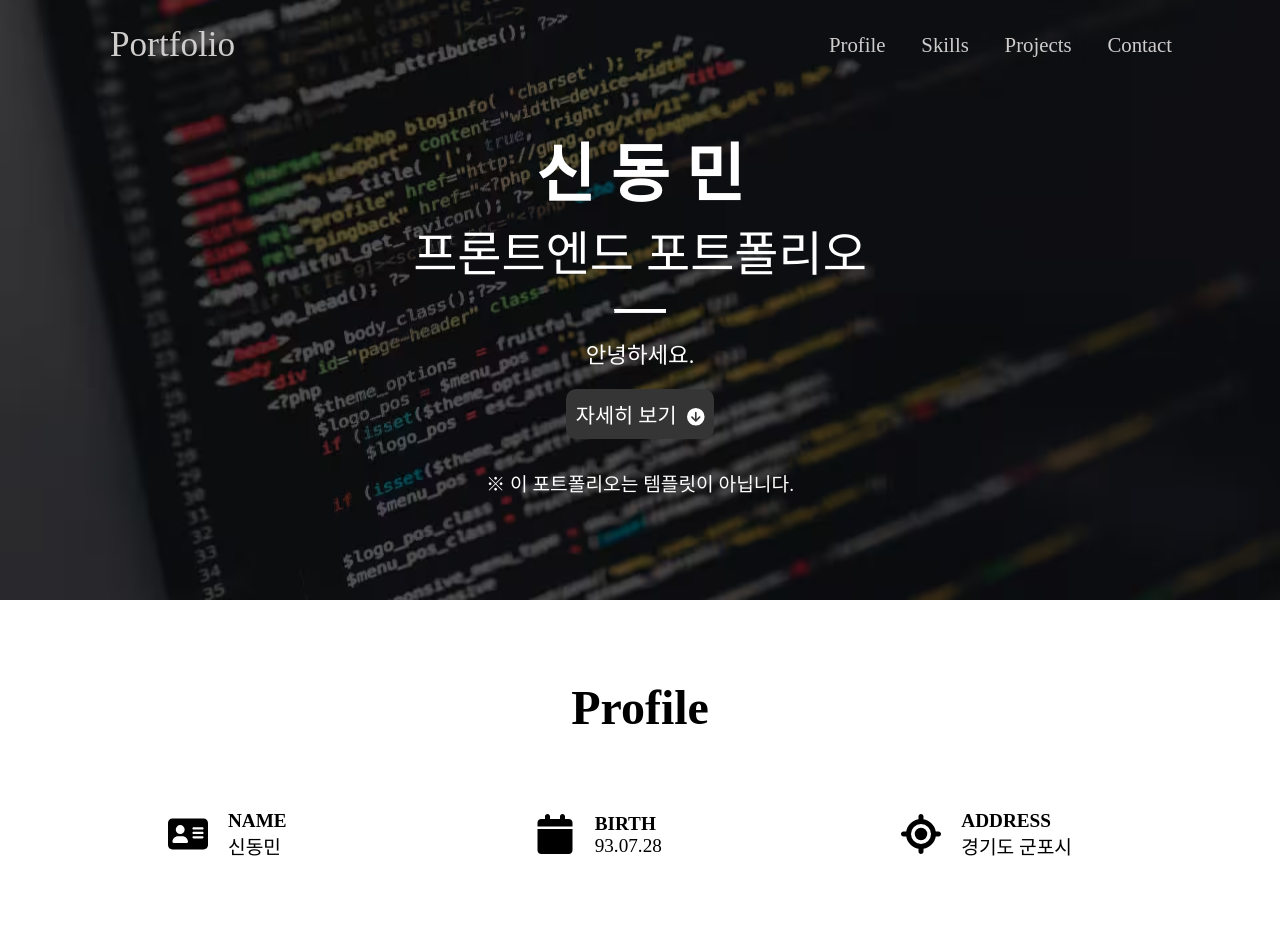
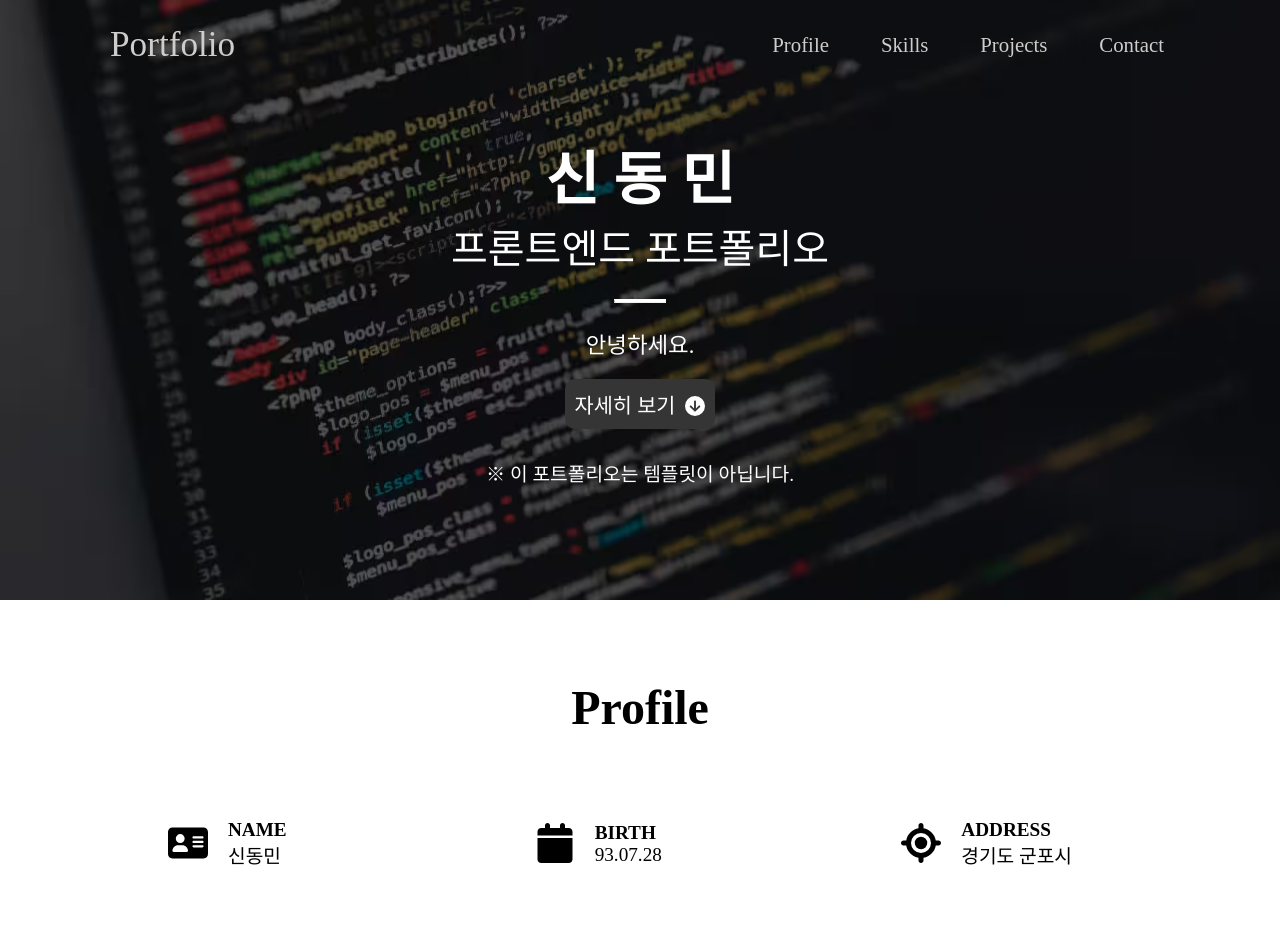
Before and after one commit to shdomi8599/shdomi8599-portfolio, a Next.js app: page / in a window 1280 px wide. Shown: the top 940 px of the page. Built offline with nearby package versions, Linux system fonts and the light colour scheme; no server answers; a web font is replaced by a local one.

Commit message:
style : intro, nav li 조정

```diff
--- a/components/section/Header.tsx
+++ b/components/section/Header.tsx
@@ -112,7 +112,7 @@ const HeaderBox = styled.header<HeaderBoxProps>`
           }
 
           > li {
-            margin: 0px 1.4vw;
+            margin: 0px 26px;
             cursor: pointer;
             :hover {
               color: ${(props) => (props.isScrolled ? "black" : "white")};
--- a/components/section/Intro.tsx
+++ b/components/section/Intro.tsx
@@ -34,18 +34,12 @@ const IntroBox = styled.article`
     background-repeat: no-repeat;
     background-position: center;
     opacity: 1;
-    /* @media (max-width: 980px) {
-      background-size: 980px 100%;
-    }
-    @media (max-width: 170px) {
-      height: 75vh;
-    } */
   }
 
   > div {
     color: white;
     display: flex;
-    font-size: 3rem;
+    font-size: 40px;
     justify-content: center;
     align-items: center;
     flex-direction: column;
@@ -54,7 +48,7 @@ const IntroBox = styled.article`
     }
 
     > div:first-child {
-      font-size: 4rem;
+      font-size: 58px;
       font-weight: bold;
       @media (max-width: 980px) {
         font-size: 2.8rem;
@@ -95,7 +89,7 @@ const IntroBox = styled.article`
           padding-right: 10px;
         }
         > svg {
-          height: 2.2vh;
+          height: 20px;
         }
       }
       div {
--- a/components/section/Profile.tsx
+++ b/components/section/Profile.tsx
@@ -16,8 +16,7 @@ const Col = styled.div`
   justify-content: start;
   align-items: center;
   margin-bottom: 3rem;
-  height: 10vh;
-  padding: 0px 60px;
+  padding: 24px 60px;
 
   @media (min-width: 992px) {
     width: calc(100% / 3);
```
